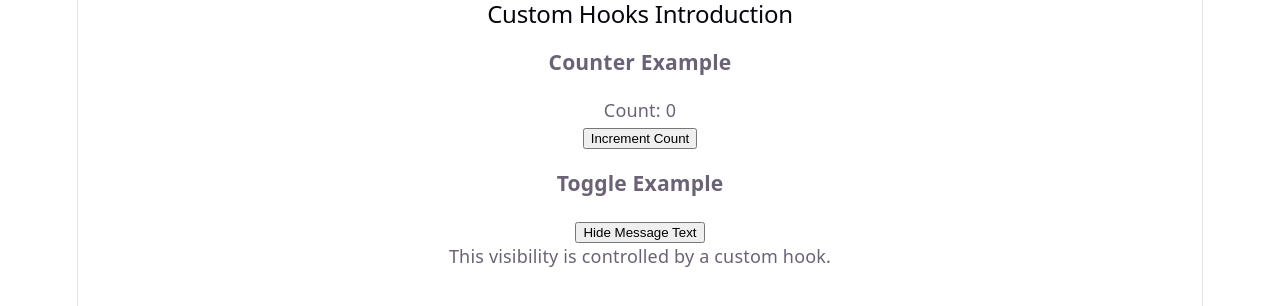
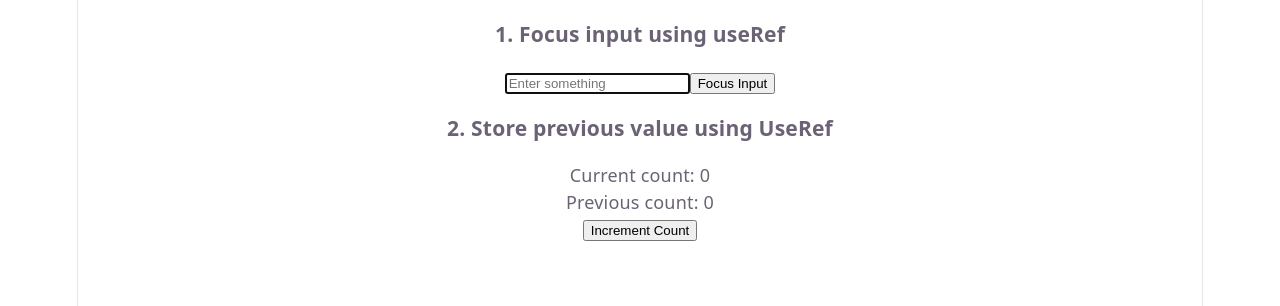
Before and after one commit to poorna834/MERN_Stu_FebMay26Mys, a React (Vite) app in the folder W10/D2/my-app/: page / in a window 1280 px wide. Shown: the top 306 px of the page. Built offline with nearby package versions, Linux system fonts and the light colour scheme.

Commit message:
useRef hook added

```diff
--- a/W10/D2/my-app/src/App.jsx
+++ b/W10/D2/my-app/src/App.jsx
@@ -1,14 +1,16 @@
 import './App.css'
-import { UseContextIntro } from './components/P1'
-import { CustomHooksIntro } from './components/P2'
+import { UseContextIntro } from "./components/P1";
+import { CustomHooksIntro} from "./components/P2";
+import { UserRefIntro} from "./components/P3";
+// import { UseReducerIntro } from "./components/P4";
 function App() {
-
   return (
     <>
-      {/* <UseContextIntro /> */}
-      <CustomHooksIntro />
+      {/* <UseContextIntro />        */}
+      {/* <CustomHooksIntro /> */}
+      <UserRefIntro />
+      {/* <UseReducerIntro /> */}
     </>
   )
 }
-
 export default App
```
